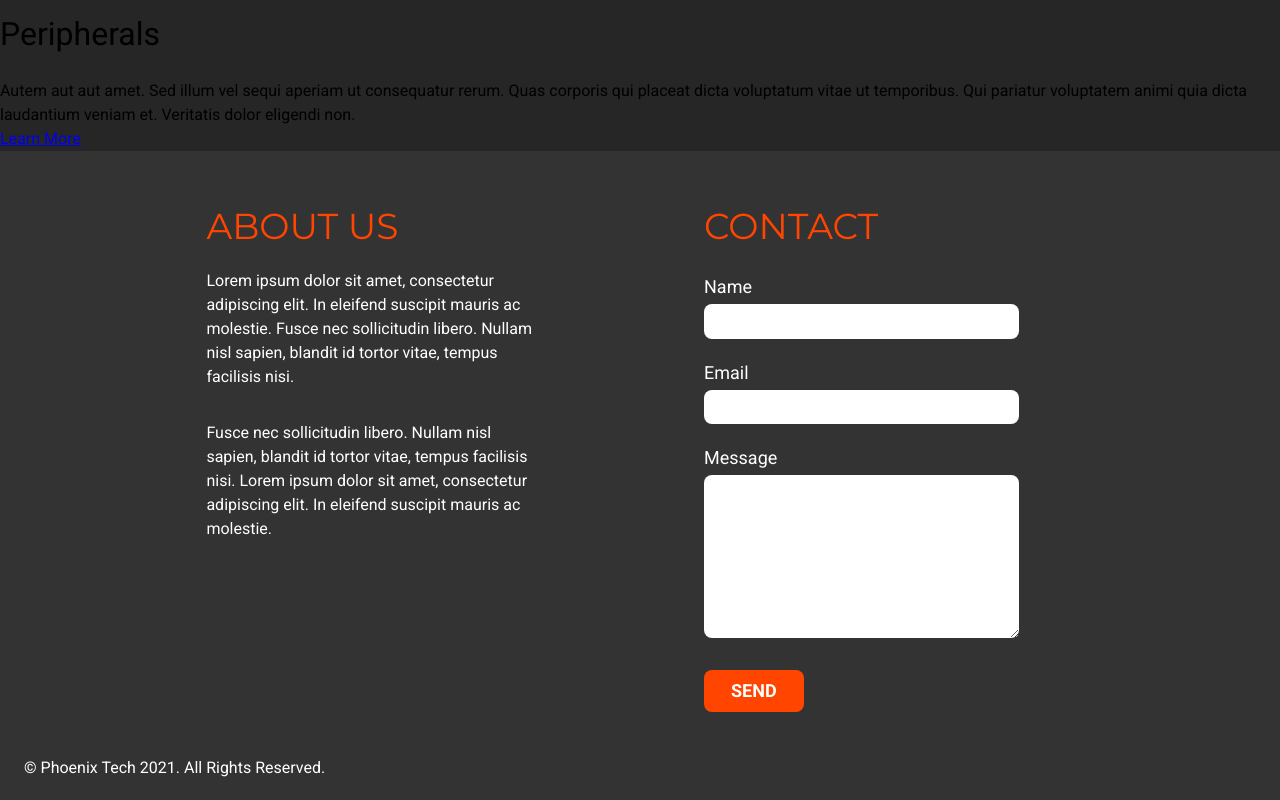
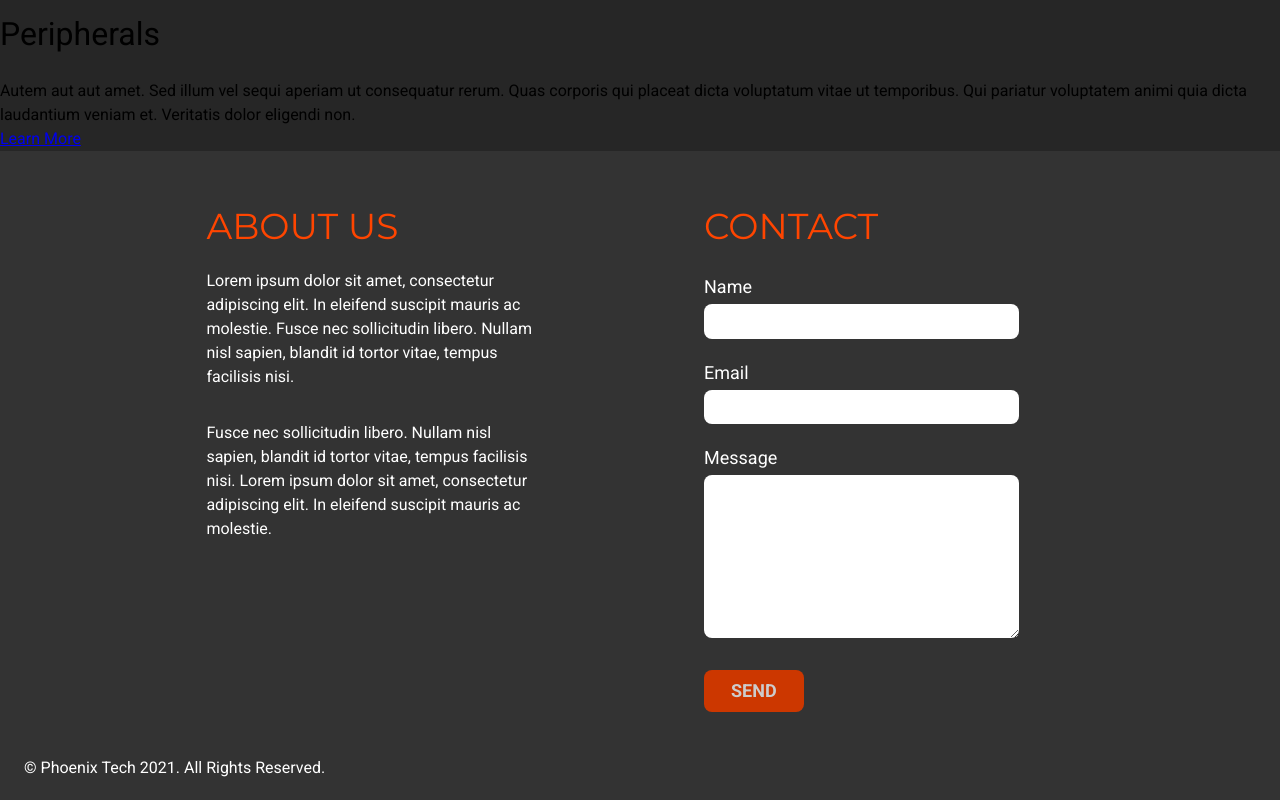
Before and after one commit to stevmwhitfield/ecommerce-website-frontend, a Gatsby site: page / in a window 1280 px wide. In both pictures the pointer is over the button "SEND". Shown: the part 2004-2804 px from the top of the page. Built offline with nearby package versions, Linux system fonts and the light colour scheme; Gatsby itself is replaced by a stand-in of ours.

Commit message:
Button styles

```diff
--- a/src/styles/Layout/Footer.module.scss
+++ b/src/styles/Layout/Footer.module.scss
@@ -71,6 +71,11 @@
         padding: 0.6em 1.5em;
         border-radius: 8px;
         margin-bottom: 24px;
+        transition: 0.3s all;
+
+        &:hover {
+          filter: brightness(0.8);
+        }
       }
     }
   }
```
